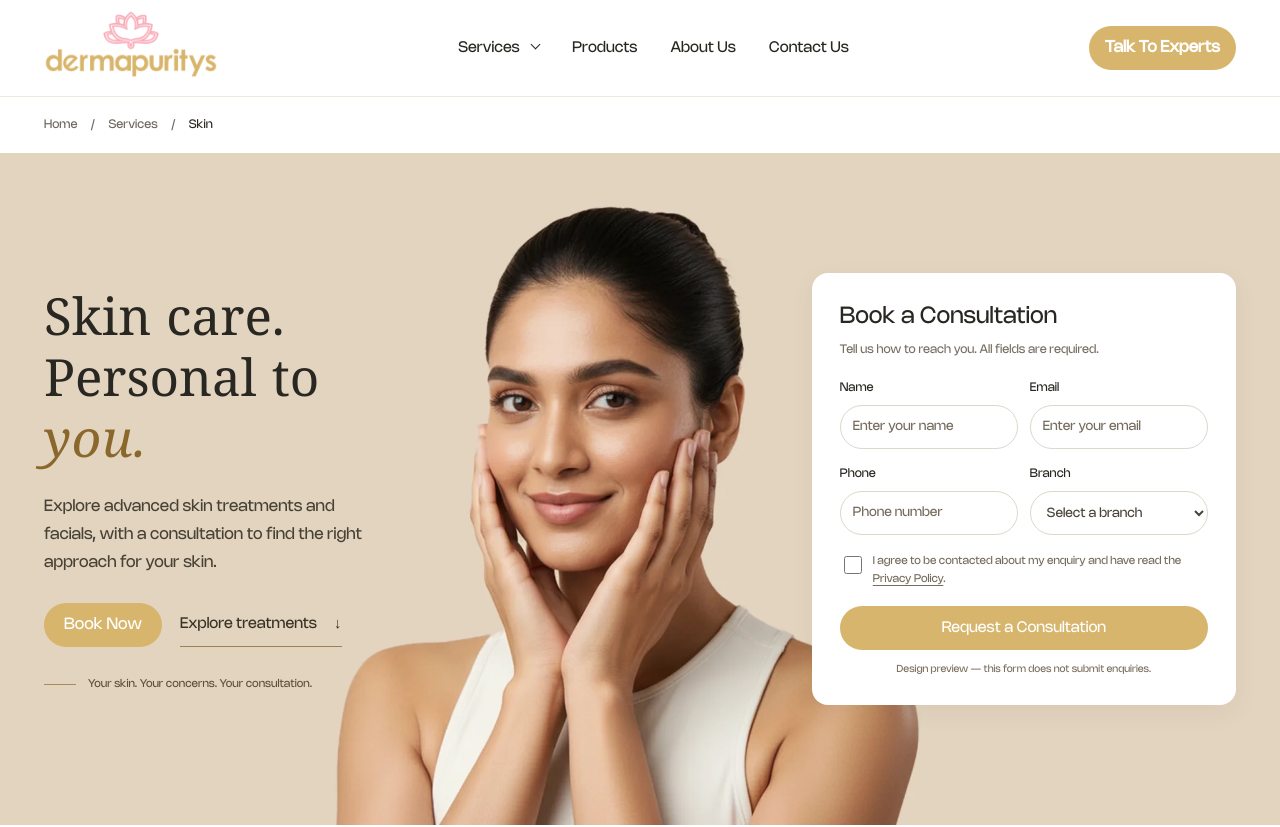
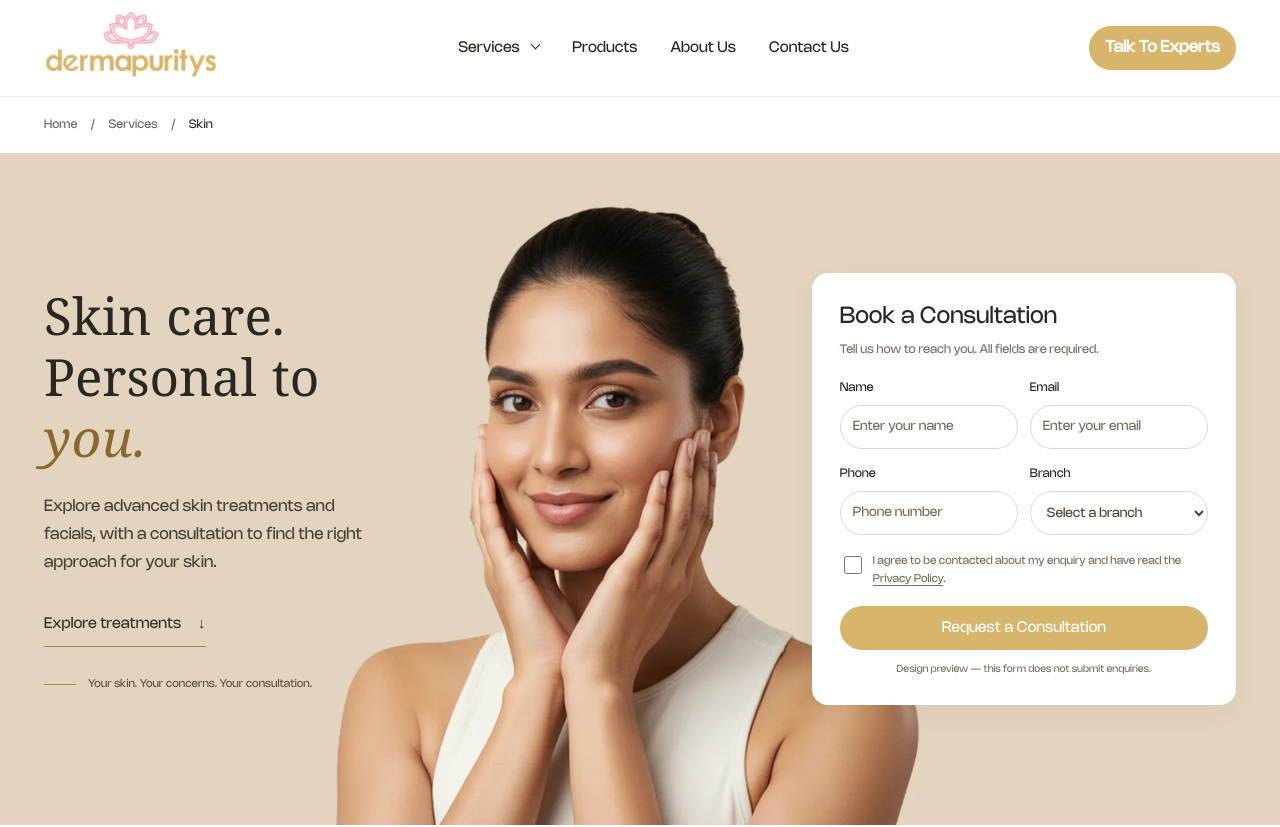
Before and after one commit to GauravLedsak/Dermapuritys_website_categorypage, a Next.js app: page /category/skin in a window 1280 px wide. Shown: the top 827 px of the page. Built offline with nearby package versions, Linux system fonts and the light colour scheme.

Commit message:
Remove redundant hero booking CTA

```diff
--- a/components/SkinCategory.jsx
+++ b/components/SkinCategory.jsx
@@ -28,7 +28,7 @@ export default function SkinCategory(){
 
  return <><a className="skip" href="#main">Skip to content</a><header><div className="nav wrap"><a href={base} aria-label="Dermapuritys home"><img className="logo" src="/assets/logo.png" alt="dermapuritys" width="180" height="72"/></a><nav id="main-navigation" aria-label="Main navigation" className={menu?'open':''}><a className="current" href="#treatments" onClick={()=>setMenu(false)}>Services <span className="chevron"/></a><a href="https://dermalogycare.com/">Products</a><a href={base+'/about-us'}>About Us</a><a href={base+'/contact-us'}>Contact Us</a></nav><button className="btn nav-cta" onClick={()=>book()}>Talk To Experts</button><button ref={menuButton} aria-controls="main-navigation" className="menu" aria-label={menu?'Close menu':'Open menu'} aria-expanded={menu} onClick={()=>setMenu(!menu)}><span/><span/></button></div></header>
  <main id="main" tabIndex={-1}><div className="breadcrumb wrap"><a href={base}>Home</a><span>/</span><a href="#treatments">Services</a><span>/</span><span>Skin</span></div>
- <section className="hero hero-with-form" aria-label="Skin care and consultation"><div className="hero-main wrap"><div className="hero-story"><div className="hero-copy"><h1>Skin care.<br/>Personal to <em>you.</em></h1><p>Explore advanced skin treatments and facials, with a consultation to find the right approach for your skin.</p><div className="hero-actions"><button className="btn" onClick={()=>book()}>Book Now <Arrow/></button><a className="text-link" href="#treatments">Explore treatments <span>↓</span></a></div><div className="hero-caption"><span className="line"/> Your skin. Your concerns. Your consultation.</div></div><div className="hero-image"><img src="/assets/skin.webp" alt="Dermapuritys skin care category portrait" fetchPriority="high"/></div></div><div className="hero-form"><ConsultationForm ready={ready} setReady={setReady}/></div></div></section>
+ <section className="hero hero-with-form" aria-label="Skin care and consultation"><div className="hero-main wrap"><div className="hero-story"><div className="hero-copy"><h1>Skin care.<br/>Personal to <em>you.</em></h1><p>Explore advanced skin treatments and facials, with a consultation to find the right approach for your skin.</p><div className="hero-actions"><a className="text-link" href="#treatments">Explore treatments <span>↓</span></a></div><div className="hero-caption"><span className="line"/> Your skin. Your concerns. Your consultation.</div></div><div className="hero-image"><img src="/assets/skin.webp" alt="Dermapuritys skin care category portrait" fetchPriority="high"/></div></div><div className="hero-form"><ConsultationForm ready={ready} setReady={setReady}/></div></div></section>
  <section className="trust-bar" aria-label="Dermapuritys at a glance"><div className="wrap trust-items"><div><strong>29,000+</strong><span>clients</span></div><div><strong>Experienced care</strong><span>Dermatology & aesthetic professionals</span></div><div><strong>Modern treatments</strong><span>Skin, laser & aesthetic options</span></div><div><strong>Multiple locations</strong><span>Delhi · Gurugram · Mumbai · Lucknow</span></div></div></section>
  <section id="treatments" className="treatments wrap"><div className="section-head"><div><h2>Find your skin treatment</h2><p>Discover the options. Let a consultation guide your choice.</p></div><div className="search"><svg width="18" height="18" viewBox="0 0 24 24" stroke="currentColor" fill="none" strokeWidth="1.5" aria-hidden="true"><circle cx="10" cy="10" r="6.5"/><path d="m15 15 5 5"/></svg><input aria-label="Search skin treatments" placeholder="Search treatments" value={query} onChange={e=>{setQuery(e.target.value);setExpanded(true)}}/>{query&&<button onClick={()=>setQuery('')} aria-label="Clear search"><svg width="16" height="16" viewBox="0 0 24 24" stroke="currentColor" strokeWidth="1.5" aria-hidden="true"><path d="m6 6 12 12M18 6 6 18"/></svg></button>}</div></div>
  <div className="filter-row"><div className="filters" aria-label="Filter treatments">{['All treatments','Facials','Rejuvenation','Resurfacing','Other skin services'].map(g=><button key={g} aria-pressed={active===g} className={active===g?'selected':''} onClick={()=>{setActive(g);setExpanded(g!=='All treatments')}}>{g}</button>)}</div><span className="count" aria-live="polite">{found.length} {found.length === 1 ? 'treatment' : 'treatments'}</span></div>
```
Also changed, not shown: 1 other file (tests, documents, lock files or other folders).
